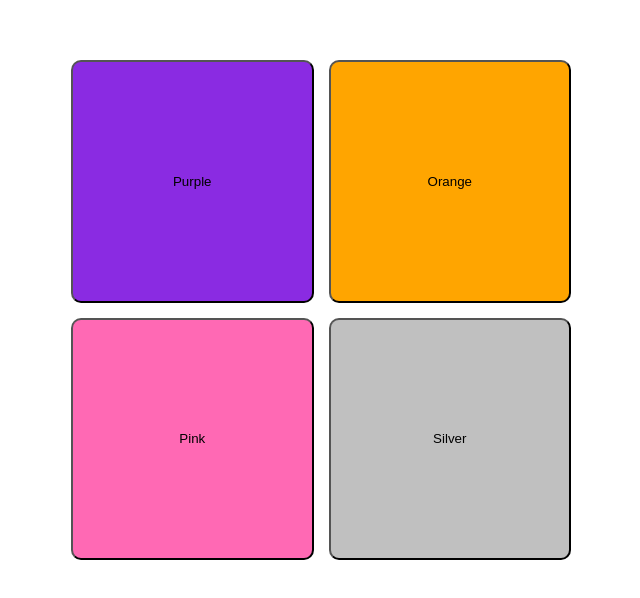
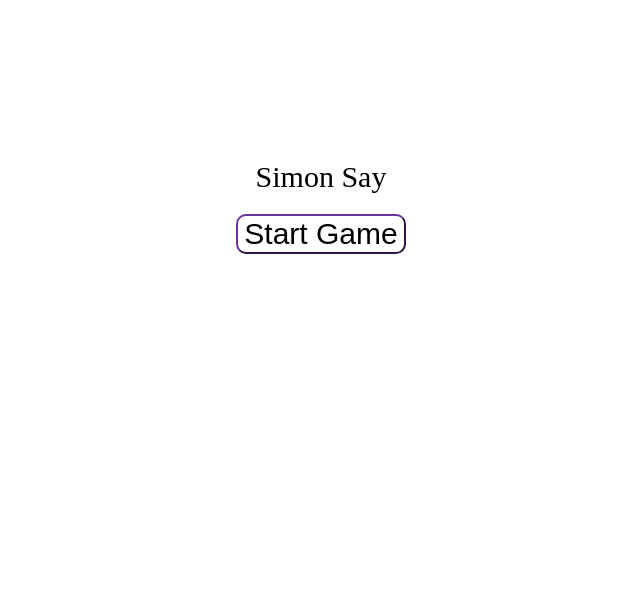
Before and after one commit to FarisZulfequar/Simon-Says, a website: page index.html in a window 1280 px wide. Shown: the part 140-738 px from the top of the page, without its empty margins (319-959 px from the left). Drawn offline with Linux system fonts and the light colour scheme.

Commit message:
Added a main JavaScript file, a main menu

```diff
--- a/SimonGame.js
+++ b/SimonGame.js
@@ -9,7 +9,6 @@ class SimonGame {
 
     //region Constructor
     constructor() {
-        // This is where you initialize all field variables
         this.#colorList = ["purple", "orange", "pink", "silver"];
         this.#colorSequence = [];
         this.#crtLevel = 0;
@@ -33,6 +32,9 @@ class SimonGame {
     get PlayerSequence() {
         return this.#playerSequence;
     }
+    get randomNumber() {
+        return Math.floor(Math.random() * 4);
+    }
     //endregion
 
     //region Methods
@@ -44,7 +46,7 @@ class SimonGame {
 
     }
 
-    checkPlayerSequence() {
+    checkPlayerInput() {
 
     }
 
--- a/index.html
+++ b/index.html
@@ -8,13 +8,21 @@
 
 <!-- Adds the 4 colored buttons in the middle of the screen -->
 <body>
-    <div style=" width: 500px; margin-top: 200px; margin-left: auto; margin-right: auto" class="container">
-        <button class="color-btn" id="purple">Purple</button>
-        <button class="color-btn" id="orange">Orange</button>
-        <button class="color-btn" id="pink">Pink</button>
-        <button class="color-btn" id="silver">Silver</button>
+    <div class="button-container" id="buttonBox" style=" width: 500px; margin-top: 200px; margin-left: auto; margin-right: auto">
+        <button class="color-btn" id="purpleBtn">Purple</button>
+        <button class="color-btn" id="orangeBtn">Orange</button>
+        <button class="color-btn" id="pinkBtn">Pink</button>
+        <button class="color-btn" id="silverBtn">Silver</button>
     </div>
 
+
+   <div style="width: 200px; margin-top: 300px; margin-left: auto; margin-right: auto" class="startMenu">
+       <label class="startTitle" id="title">Simon Say</label>
+       <button class="startButton" id="startButton">Start Game</button>
+   </div>
+
     <script src="SimonGame.js"></script>
+    <script src="main.js"></script>
+
 </body>
 </html>
--- /dev/null
+++ b/main.js
@@ -0,0 +1,5 @@
+const game = new SimonGame();
+
+document.getElementById("startButton").addEventListener("click", () => {
+    game.startGame();
+});
--- a/style.css
+++ b/style.css
@@ -1,7 +1,28 @@
+.startMenu {
+    text-align: center;
+}
+
+.startButton {
+    background-color: white;
+    border-color: rebeccapurple;
+    border-radius: 10px;
+    font-size: 30px;
+    cursor: pointer;
+    grid-template-columns: 200px 10px;
+    margin-top: 20px;
+
+}
+
+.startTitle {
+    font-size: 30px;
+    text-align: center;
+    margin-bottom: 20px;
+}
+
 /* Creates a 2x2 container to fit the 4 buttons within */
-.container {
+.button-container {
     background-color: transparent;
-    display: grid;
+    display: none;
     grid-template-columns: repeat(2, 1fr);
     grid-template-rows: repeat(2, 1fr);
     gap: 15px;
@@ -24,16 +45,17 @@
     height: 100%;
     border-radius: 10px;
     cursor: pointer;
+
 }
 
 /* Customizes the first button (purple) */
-#purple { background-color: blueviolet; }
+#purpleBtn { background-color: blueviolet; }
 
 /* Customizes the second button (orange) */
-#orange{ background-color: orange; }
+#orangeBtn { background-color: orange; }
 
 /* Customizes the third button (pink) */
-#pink { background-color: hotpink; }
+#pinkBtn { background-color: hotpink; }
 
 /* Customizes the fourth button (silver) */
-#silver { background-color: silver; }
+#silverBtn { background-color: silver; }
```
